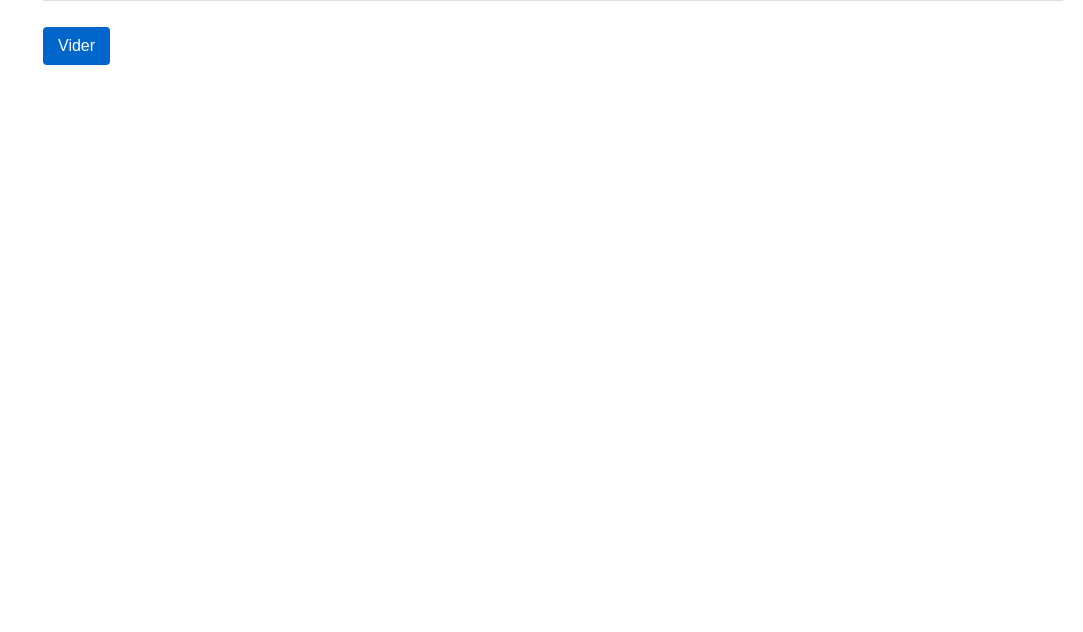
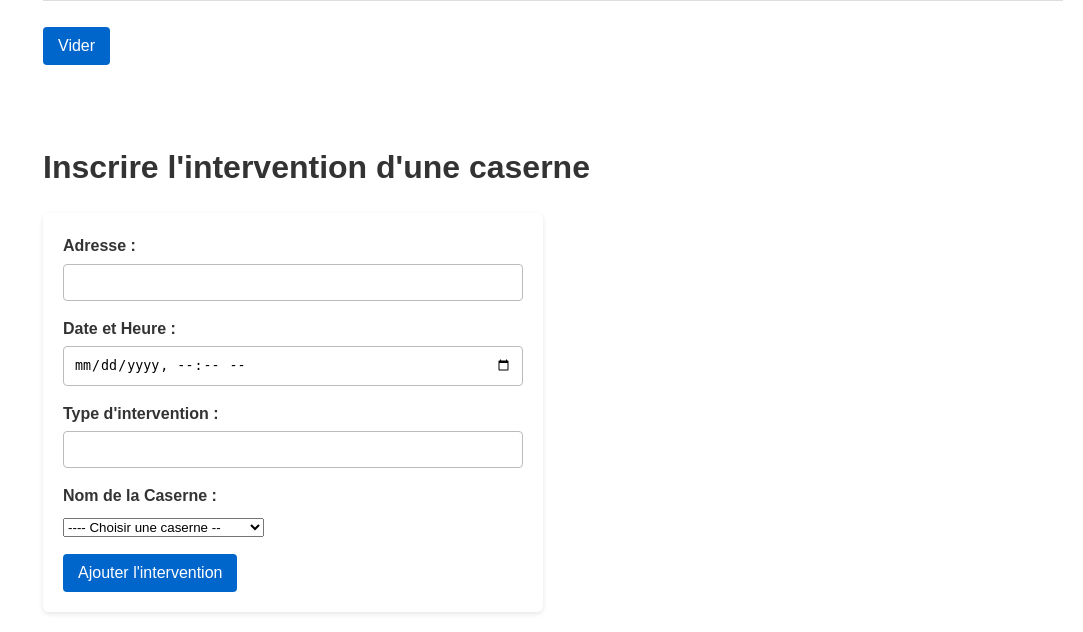
Before and after one commit to louane-B/gestion_caserne, a PHP site: page /Intervention/interventionsPage.php in a window 1280 px wide. Shown: the part 985-1617 px from the top of the page, without its empty margins (197-1280 px from the left). Before the commit the page ends 1050 px from the top, so only its background shows below. Run offline with PHP 8.4, Linux system fonts and the light colour scheme; data comes from the database, SQL or seed files in the repository.

Commit message:
formulaire ajouterIntervention

```diff
--- a/Intervention/interventionsPage.php
+++ b/Intervention/interventionsPage.php
@@ -67,9 +67,42 @@
             ?>
             <input type="hidden" id="id_intervention" name="id_intervention">
         </form>
-        <br>
+        <br/>
         <form action="viderListeIntervention.php" method="POST">
                 <button type="submit" class="btn-submit">Vider</button>
+        </form>
+        <br/>
+        <br/>
+        <br/>
+        <h1>Inscrire l'intervention d'une caserne</h1>
+        <form action="ajouterIntervention.php" method="POST" class="form-caserne">
+            <div class="form-group">
+                <label> Adresse :</label>
+                <input type="text" name="adresse" required>
+            </div>
+            <!-- le type: datetime-local permet de faire apparaitre un calendrier et un espace pour indiquer l'heure dans le formulaire !-->
+             <!-- la date et l'heure seront envoyer dans la base MySQL dans le bon format !-->
+            <div class="form-group">
+                <label> Date et Heure :</label>
+                <input type="datetime-local" name="dateTime" required>
+            </div>
+            <div class="form-group">
+                <label> Type d'intervention :</label>
+                <input type="text" name="type_intervention" required>
+            </div>
+            <div class="form-group">
+                <label> Nom de la Caserne :</label>
+                <select name="id_caserne" required>
+                    <option value="">---- Choisir une caserne --</option>
+                    <?php
+                        $req = $pdo->query("SELECT id, nom FROM caserne ORDER BY nom;");
+                        while ($c = $req->fetch()) {
+                            echo "<option value='{$c['id']}'>{$c['nom']}</option>";
+                        }
+                    ?>
+                </select>
+            </div>
+                <button type="submit" class="btn-submit"> Ajouter l'intervention</button>
         </form>
     </div>
 </body>
```
